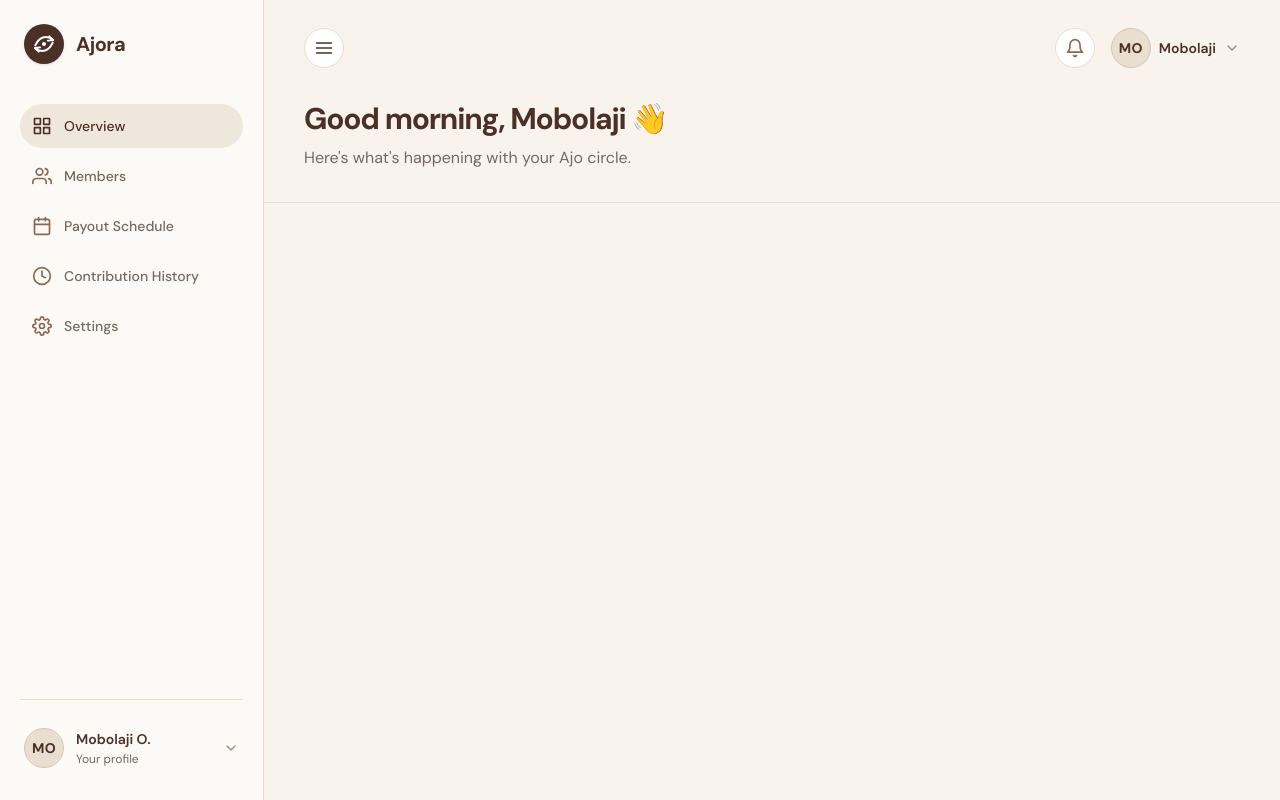
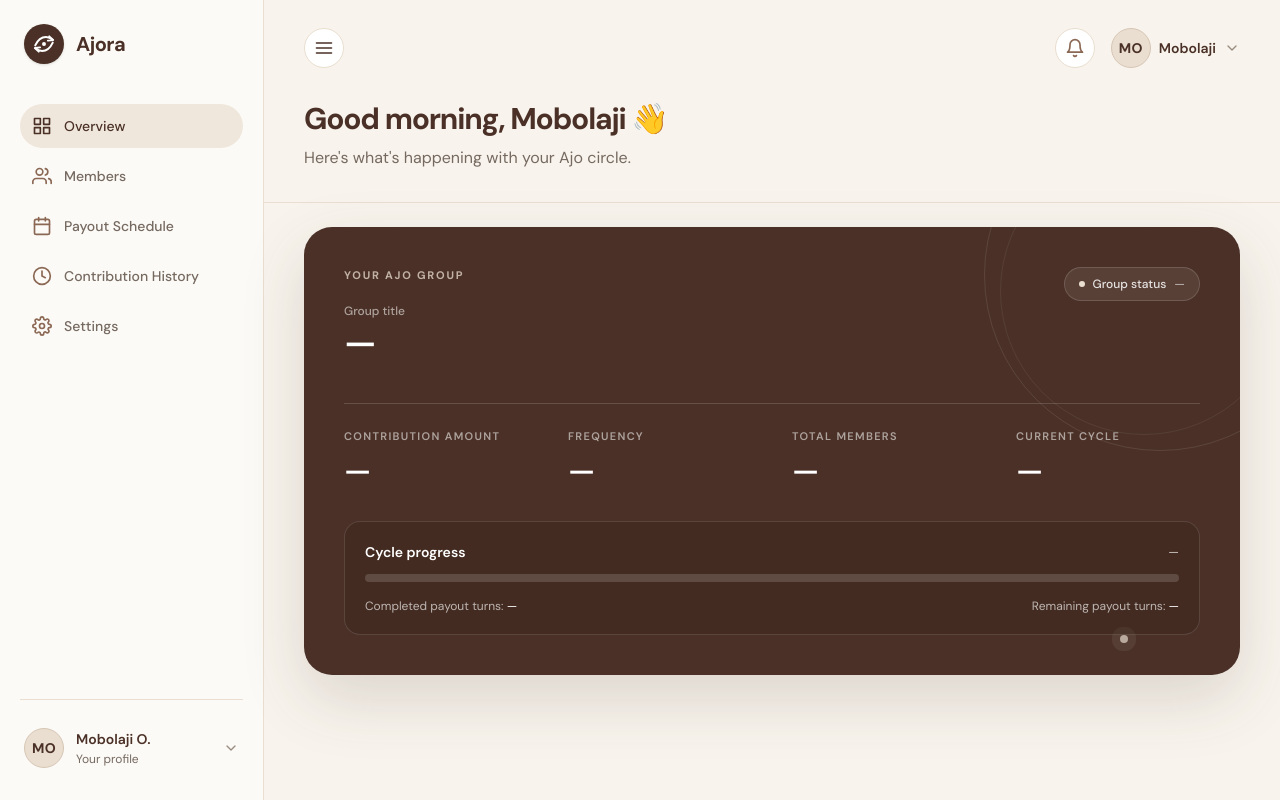
Before and after one commit to Bolazcoding/ajora, a Next.js app: page /dashboard in a window 1280 px wide. Built offline with nearby package versions, Linux system fonts and the light colour scheme.

Commit message:
implement the feature overview card

```diff
--- a/app/dashboard/page.tsx
+++ b/app/dashboard/page.tsx
@@ -236,7 +236,110 @@ export default function DashboardPage() {
         <section
           aria-label="Dashboard content"
           className="min-h-0 flex-1 px-5 py-6 sm:px-8 xl:px-10"
-        />
+        >
+          <article className="relative isolate mx-auto w-full max-w-6xl overflow-hidden rounded-[1.75rem] bg-primary text-[#f8f4ed] shadow-[0_1.5rem_4rem_rgb(74_48_38_/_16%)]">
+            <div
+              aria-hidden="true"
+              className="pointer-events-none absolute -right-24 -top-32 -z-10 size-[22rem] rounded-full border border-white/10"
+            />
+            <div
+              aria-hidden="true"
+              className="pointer-events-none absolute -right-12 -top-20 -z-10 size-[18rem] rounded-full border border-white/[0.07]"
+            />
+            <div
+              aria-hidden="true"
+              className="pointer-events-none absolute bottom-8 right-[12%] -z-10 size-2 rounded-full bg-[#e9ded0]/70 shadow-[0_0_0_0.5rem_rgb(233_222_208_/_8%)]"
+            />
+
+            <div className="relative p-6 sm:p-8 lg:p-10">
+              <div className="flex flex-wrap items-start justify-between gap-5">
+                <div>
+                  <p className="text-[0.6875rem] font-bold uppercase tracking-[0.16em] text-[#e9ded0]/75">
+                    Your Ajo Group
+                  </p>
+                  <div className="mt-5">
+                    <p className="text-xs font-medium text-white/55">
+                      Group title
+                    </p>
+                    <h2 className="mt-1 font-sans text-3xl font-semibold tracking-[-0.04em] text-white sm:text-4xl">
+                      —
+                    </h2>
+                  </div>
+                </div>
+
+                <div className="inline-flex items-center gap-2 rounded-full border border-white/15 bg-white/[0.08] px-3.5 py-2 text-xs font-medium text-white/85">
+                  <span
+                    aria-hidden="true"
+                    className="size-1.5 rounded-full bg-[#e9ded0]"
+                  />
+                  <span>Group status</span>
+                  <span className="text-white/55">—</span>
+                </div>
+              </div>
+
+              <div className="mt-8 grid grid-cols-2 gap-x-5 gap-y-6 border-t border-white/15 pt-6 sm:mt-10 sm:gap-x-8 sm:gap-y-8 lg:grid-cols-4 lg:gap-x-10">
+                <div>
+                  <p className="text-[0.625rem] font-semibold uppercase tracking-[0.12em] text-white/55 sm:text-[0.6875rem]">
+                    Contribution amount
+                  </p>
+                  <p className="mt-2 font-sans text-2xl font-semibold tracking-tight text-white sm:text-3xl">
+                    —
+                  </p>
+                </div>
+                <div>
+                  <p className="text-[0.625rem] font-semibold uppercase tracking-[0.12em] text-white/55 sm:text-[0.6875rem]">
+                    Frequency
+                  </p>
+                  <p className="mt-2 font-sans text-2xl font-semibold tracking-tight text-white sm:text-3xl">
+                    —
+                  </p>
+                </div>
+                <div>
+                  <p className="text-[0.625rem] font-semibold uppercase tracking-[0.12em] text-white/55 sm:text-[0.6875rem]">
+                    Total members
+                  </p>
+                  <p className="mt-2 font-sans text-2xl font-semibold tracking-tight text-white sm:text-3xl">
+                    —
+                  </p>
+                </div>
+                <div>
+                  <p className="text-[0.625rem] font-semibold uppercase tracking-[0.12em] text-white/55 sm:text-[0.6875rem]">
+                    Current cycle
+                  </p>
+                  <p className="mt-2 font-sans text-2xl font-semibold tracking-tight text-white sm:text-3xl">
+                    —
+                  </p>
+                </div>
+              </div>
+
+              <div className="mt-7 rounded-2xl border border-white/12 bg-[#38231c]/35 p-4 sm:mt-8 sm:p-5">
+                <div className="flex items-center justify-between gap-4">
+                  <p className="text-sm font-semibold text-white">
+                    Cycle progress
+                  </p>
+                  <span className="text-xs font-medium text-white/65">—</span>
+                </div>
+                <div
+                  role="img"
+                  aria-label="Cycle progress unavailable"
+                  className="mt-3 h-2 overflow-hidden rounded-full bg-white/15"
+                >
+                  <div className="h-full w-0 rounded-full bg-[#e9ded0]" />
+                </div>
+                <div className="mt-4 flex flex-col gap-2 text-xs text-white/65 sm:flex-row sm:items-center sm:justify-between sm:gap-4">
+                  <p>
+                    Completed payout turns:{" "}
+                    <span className="text-white">—</span>
+                  </p>
+                  <p>
+                    Remaining payout turns:{" "}
+                    <span className="text-white">—</span>
+                  </p>
+                </div>
+              </div>
+            </div>
+          </article>
+        </section>
       </main>
     </div>
   );
```
